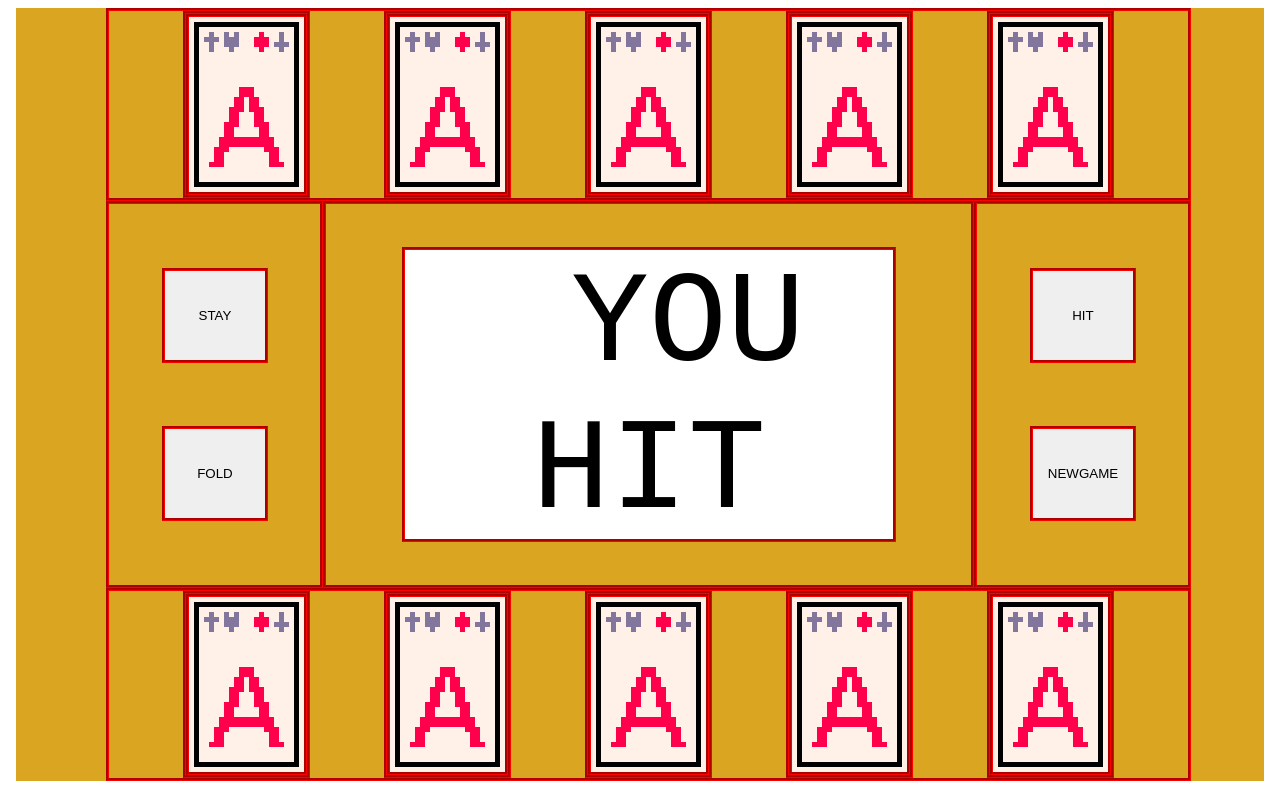
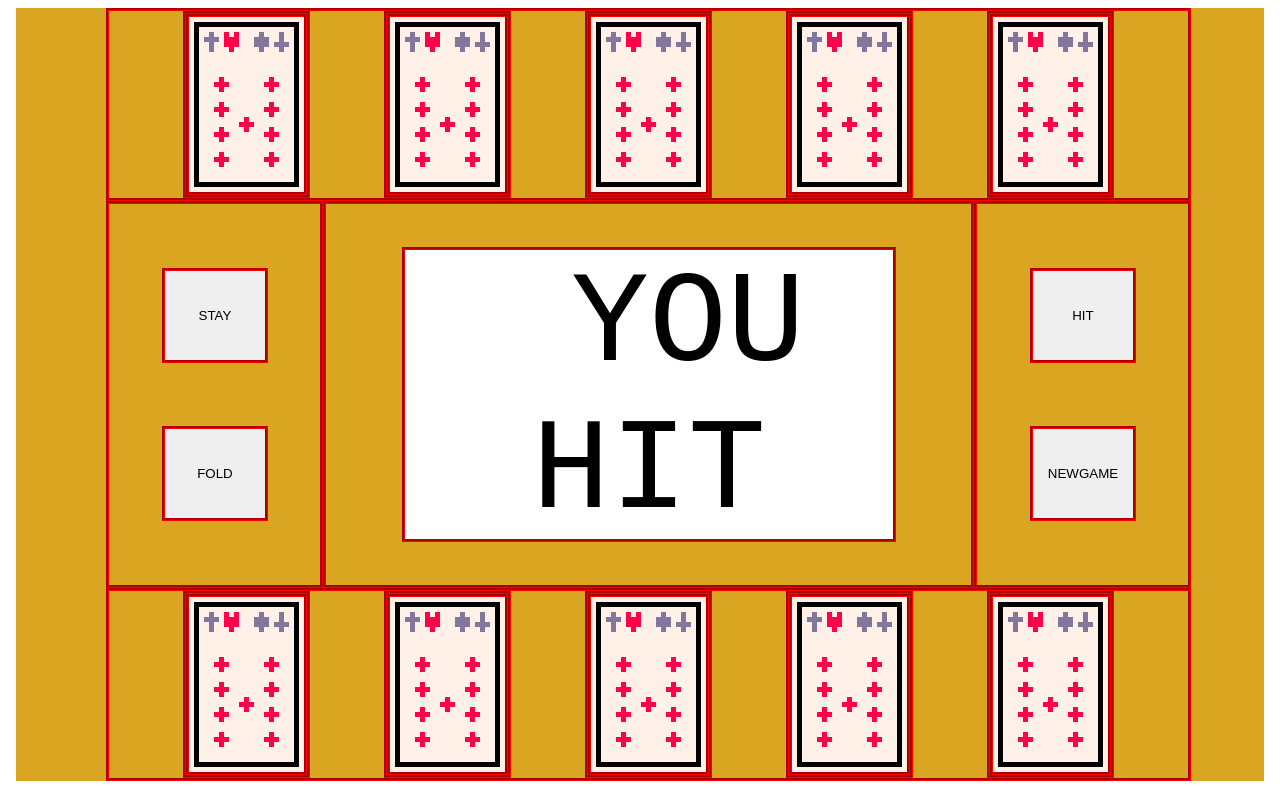
Before and after one commit to redlink2/redlink2.com, a Nuxt app: page /game in a window 1280 px wide. Both pictures are taken after a click on the button "HIT". Built offline with nearby package versions, Linux system fonts and the light colour scheme.

Commit message:
Added deck().
-added a deck() to generate a deck
-made it so that deal() calls deck()
-changed pcard1 -> cards[]
-adjusted props for deck generating

```diff
--- a/pages/game.vue
+++ b/pages/game.vue
@@ -4,19 +4,19 @@
         <div class="container">
             <div class="opHand">
                 <div class="oCard1" v-show="dealt">
-                    <img :src="require(`~/assets/playCards/${pcard1}.png`)" />
+                    <img :src="require(`~/assets/playCards/${cards[0]}.png`)" />
                 </div>
                 <div class="oCard2" v-show="dealt">
-                    <img :src="require(`~/assets/playCards/${pcard1}.png`)" />
+                    <img :src="require(`~/assets/playCards/${cards[0]}.png`)" />
                 </div>
                 <div class="oCard3" v-show="dealt">
-                    <img :src="require(`~/assets/playCards/${pcard1}.png`)" />
+                    <img :src="require(`~/assets/playCards/${cards[0]}.png`)" />
                 </div>
                 <div class="oCard4" v-show="dealt">
-                    <img :src="require(`~/assets/playCards/${pcard1}.png`)" />
+                    <img :src="require(`~/assets/playCards/${cards[0]}.png`)" />
                 </div>
                 <div class="oCard5" v-show="dealt">
-                    <img :src="require(`~/assets/playCards/${pcard1}.png`)" />
+                    <img :src="require(`~/assets/playCards/${cards[0]}.png`)" />
                 </div>
             </div>
             <div class="btns1">
@@ -28,23 +28,23 @@
             </div>
             <div class="btns2">
                 <button v-on:click="deal" class="btns">HIT</button>
-                <button v-on:click="deal" class="btns">NEWGAME</button>
+                <button v-on:click="deck" class="btns">NEWGAME</button>
             </div>
             <div class="playerHand">
                 <div class="pCard1" v-show="dealt">
-                    <img :src="require(`~/assets/playCards/${pcard1}.png`)" />
+                    <img :src="require(`~/assets/playCards/${cards[0]}.png`)" />
                 </div>
                 <div class="pCard2" v-show="dealt">
-                    <img :src="require(`~/assets/playCards/${pcard1}.png`)" />
+                    <img :src="require(`~/assets/playCards/${cards[0]}.png`)" />
                 </div>
                 <div class="pCard3" v-show="dealt">
-                    <img :src="require(`~/assets/playCards/${pcard1}.png`)" />
+                    <img :src="require(`~/assets/playCards/${cards[0]}.png`)" />
                 </div>
                 <div class="pCard4" v-show="dealt">
-                    <img :src="require(`~/assets/playCards/${pcard1}.png`)" />
+                    <img :src="require(`~/assets/playCards/${cards[0]}.png`)" />
                 </div>
                 <div class="pCard5" v-show="dealt">
-                    <img :src="require(`~/assets/playCards/${pcard1}.png`)" />
+                    <img :src="require(`~/assets/playCards/${cards[0]}.png`)" />
                 </div>
             </div>
         </div>
@@ -56,20 +56,26 @@ export default {
     mounted() {
     },
     methods: {
+        deck() {
+            //set suits and ranks
+            this.myDeck = []
+            const suits = ["spade", "heart", "club", "diamond"]
+            const ranks = [1, 2, 3, 4, 5, 6, 7, 8, 9, 10, 11, 12, 13]
+            //put deck together
+            for (let s = 0; s < this.suits.length; s++) {
+                this.selSuit = suits[s]
+                for (let r = 0; r < this.ranks.length; r++) {
+                    this.selRank = ranks[r]
+                    this.selCard = this.selSuit + this.selRank
+                    this.myDeck += this.selCard
+                }
+            }
+            console.log(this.myDeck)
+        },
         deal() {
-            //gen number and select at random
-            const nums = [1, 2, 3, 4, 5, 6, 7, 8, 9, 10, 11, 12, 13]
-            const numLen = nums.length
-            let selNum = Math.floor(Math.random() * numLen)
-            this.number = nums[selNum]
-            //gen suit and select at random
-            const suit = ["spade", "heart", "club", "diamond"]
-            const suitLen = suit.length
-            let selSuit = Math.floor(Math.random() * suitLen)
-            this.suit = suit[selSuit]
-            //put card together
-            this.pcard1 = this.suit + this.number
+            this.deck()
             this.dealt = true
+
             // output message to dealer
             let dealText = document.getElementById("dealerText")
             this.message = " YOU HIT"
@@ -84,9 +90,14 @@ export default {
     },
     data() {
         return {
-            suit: "spade",
-            number: 0,
-            pcard1: "spade0",
+            ranks: ["1", "2", "3", "4", "5", "6", "7", "8", "9", "10", "11", "12", "13"],
+            suits: ['spade', 'heart', 'club', 'diamond'],
+            selSuit: "spade",
+            selRank: 0,
+            selCard: String,
+            myDeck: Array,
+            cards: ["heart8"],
+            dealt: ["heart8", "heart0"],
             dealt: false,
             message: String
         }
```
